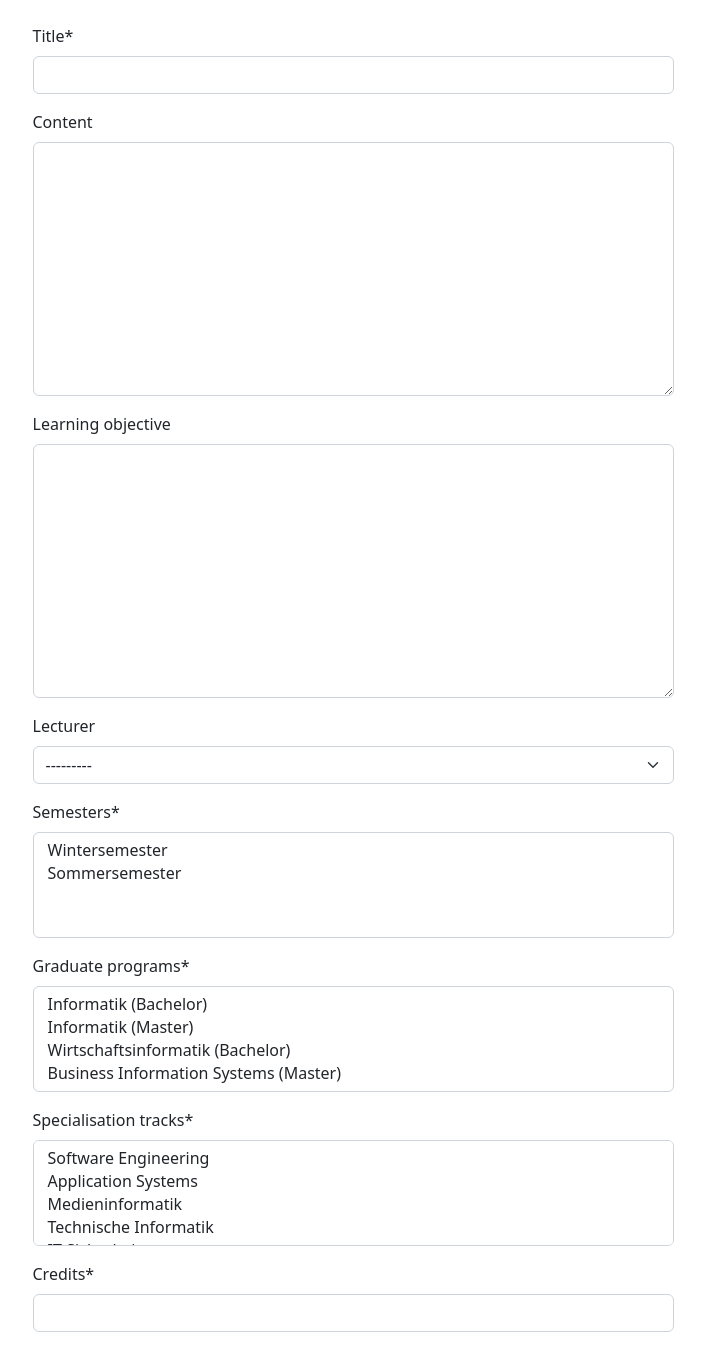
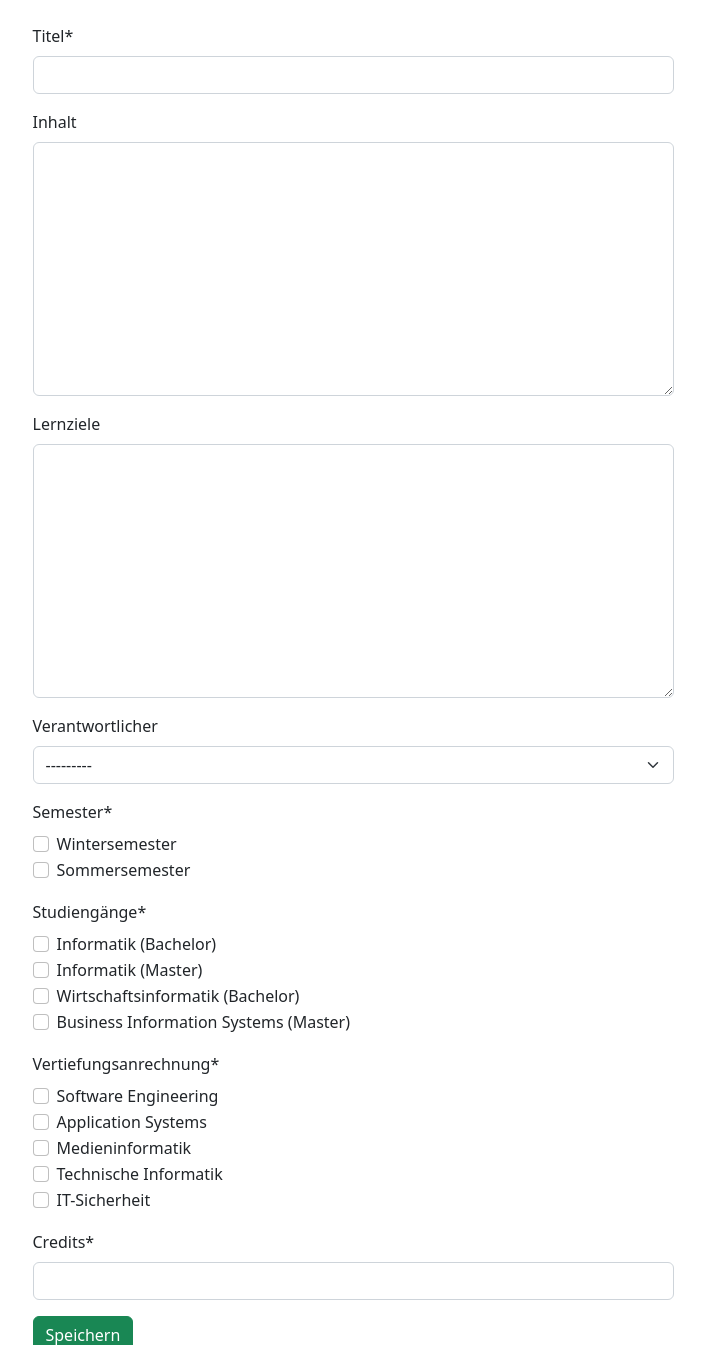
Before and after one commit to andreasschmid98/modis-pyweb-ws2022, a Django app: page /create-module/ in a window 1280 px wide. Shown: the part 56-1401 px from the top of the page, without its empty margins (287-992 px from the left). Run offline with Django 4.2, Linux system fonts and the light colour scheme; a user stored in the database is signed in; data comes from the database, SQL or seed files in the repository; some libraries are stand-ins or nearby versions.

Commit message:
Adjust styling/content of module form

```diff
--- a/modis/base/forms.py
+++ b/modis/base/forms.py
@@ -1,3 +1,4 @@
+from django import forms
 from django.forms import ModelForm
 from .models import Module, User, Lecturer
 
@@ -6,10 +7,28 @@
     class Meta:
         model = Module
         fields = '__all__'
+        widgets = {
+            'semesters': forms.CheckboxSelectMultiple,
+            'graduate_programs': forms.CheckboxSelectMultiple,
+            'specialisation_tracks': forms.CheckboxSelectMultiple,
+        }
+        labels = {
+            'title': 'Titel',
+            'content': 'Inhalt',
+            'learning_objective': 'Lernziele',
+            'lecturer': 'Verantwortlicher',
+            'semesters': 'Semester',
+            'graduate_programs': 'Studiengänge',
+            'specialisation_tracks': 'Vertiefungsanrechnung',
+            'credits': 'Credits'
+        }
 
     def __init__(self, *args, **kwargs):
         user = kwargs.pop('user')
         super(ModuleForm, self).__init__(*args, **kwargs)
+
+        for field in self.fields.values():
+            field.error_messages = {'required': 'Dies ist ein Pflichtfeld.'}
 
         if user.user_type != user.ADMIN:
             self.fields.pop('lecturer')
--- a/modis/templates/module_form.html
+++ b/modis/templates/module_form.html
@@ -2,6 +2,7 @@
 
 {% block content %}
     {% load crispy_forms_tags %}
+
     <div class="container pt-4">
     <div class="row justify-content-center">
         <div class="col-7">
```
